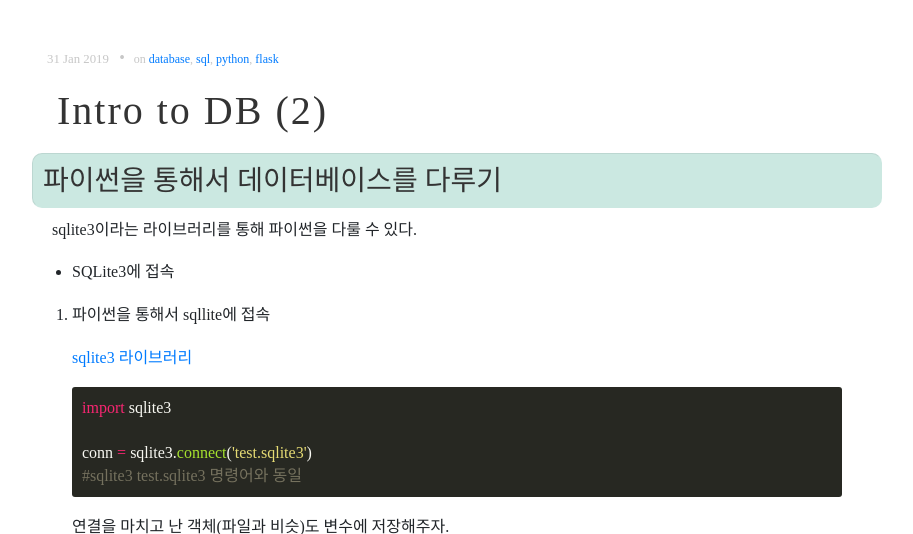
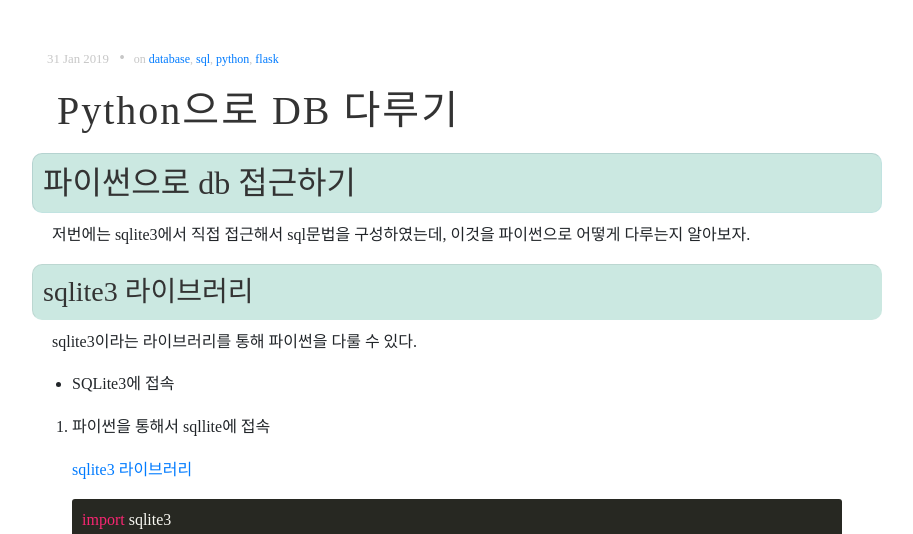
Before and after one commit to DongChanS/DongChanS.github.io, a Jekyll site: the page built from _posts/2019-01-31-25.md, in a window 1280 px wide and 900 px high, cut to the strip 366-900 px from the top of the window. Shown: the whole strip, without its empty margins (96-1009 px from the left). Built offline with Jekyll 4.4.1, drawn with Linux system fonts in a browser that asks for light colours; nearby versions of some CDN libraries; some web fonts are replaced; comment, search, counter and statistics services are not loaded.

Commit message:
Update 2019-01-31-25.md

```diff
--- a/_posts/2019-01-31-25.md
+++ b/_posts/2019-01-31-25.md
@@ -1,12 +1,16 @@
 ---
 layout: post
-title: Intro to DB (2)
+title: Python으로 DB 다루기
 author: Shin Dong Chan
 tags : ['database','sql','python','flask']
 category : 'Database'
 ---
 
-### 파이썬을 통해서 데이터베이스를 다루기
+## 파이썬으로 db 접근하기
+
+저번에는 sqlite3에서 직접 접근해서 sql문법을 구성하였는데, 이것을 파이썬으로 어떻게 다루는지 알아보자.
+
+### sqlite3 라이브러리
 
 sqlite3이라는 라이브러리를 통해 파이썬을 다룰 수 있다.
 
```
